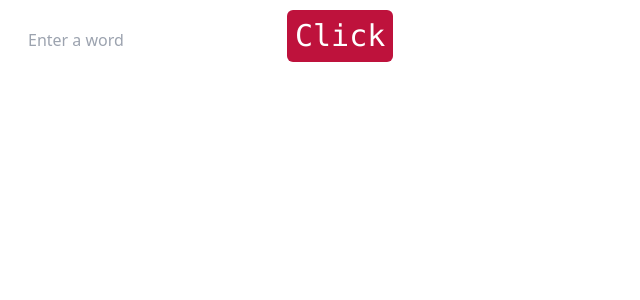
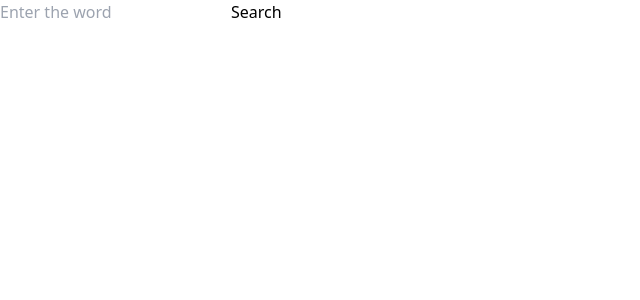
Before and after one commit to Manish4567jkl/Dictionary, a React (Vite) app: page / in a window 1280 px wide. Shown: the top 300 px of the page, without its empty margins (0-640 px from the left). Built offline with nearby package versions, Linux system fonts and the light colour scheme.

Commit message:
working components

```diff
--- a/src/App.jsx
+++ b/src/App.jsx
@@ -1,7 +1,10 @@
 import { useEffect, useState } from "react";
 import axios from "axios";
+import useTheme, { ThemeProvider } from "./context/ThemeContext";
+import Input from "./components/Input";
 
 function App() {
+  const [themeMode,setThemeMode] = useState()
   const [data, setData] = useState(null);
   const [error, setError] = useState(false);
   const [loading, setLoading] = useState(false);
@@ -22,6 +25,7 @@ function App() {
       try {
         const response = await axios.get(url);
         setData(response.data);
+        console.log(response.data)
       } catch (error) {
         if (axios.isCancel(error)) return;
         setError(true);
@@ -35,36 +39,10 @@ function App() {
 
   return (
     <>
-      <input
-        type="text"
-        value={search}
-        onChange={(e) => {
-          e.preventDefault();
-          setSearch(e.target.value);
-        }}
-        placeholder="Enter a word"
-        className="border-md rounded-md border-black px-2 py-2 mx-5 my-5"
-      />
-      <button
-        className="px-2 py-2 bg-rose-700 text-white font-mono text-3xl rounded-md"
-        onClick={handleSearch}
-      >
-        Click
-      </button>
-      {loading && <p className="text-center text-blue-400 font-mono font-semibold text-3xl">Loading...</p>}
-      {error && <p className="text-center text-red-500 font-mono font-semibold text-3xl">Error fetching data</p>}
-      {data && (
-        <div>
-          <h1 className="text-center text-blue-400 font-mono font-semibold text-3xl">{word}</h1>
-          {data[0].phonetics.map((meaning, index) => (
-            <div key={index}>
-              <p><strong>{meaning.text}</strong></p>
+      <Input  search={search} setSearch={setSearch} handleSearch={handleSearch}/>
+    </>
 
-            </div>
-          ))}
-        </div>
-      )}
-    </>
+
   );
 }
 
--- a/src/components/Input.jsx
+++ b/src/components/Input.jsx
@@ -1,7 +1,17 @@
 import React from 'react'
 
-export default function Input() {
+
+export default function Input({search,setSearch,handleSearch}) {
   return (
-    <div>Input</div>
+    <div>
+      <input type="text"
+      value={search}
+      placeholder='Enter the word'
+      onChange={(e) => {
+        setSearch(e.target.value)
+      }}
+      />
+      <button onClick={handleSearch}>Search</button>
+    </div>
   )
 }
--- a/src/context/ThemeContext.js
+++ b/src/context/ThemeContext.js
@@ -1 +1,13 @@
 import { createContext , useContext } from "react";
+
+export const ThemeContext = createContext({
+    themeMode : "darkmode",
+    lightMode : () => {},
+    darkMode : () => {}
+})
+
+export const ThemeProvider = ThemeContext.Provider;
+
+export default function useTheme(){
+    return useContext(ThemeContext);
+}
```
